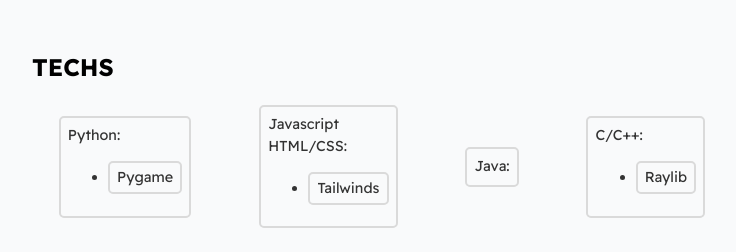
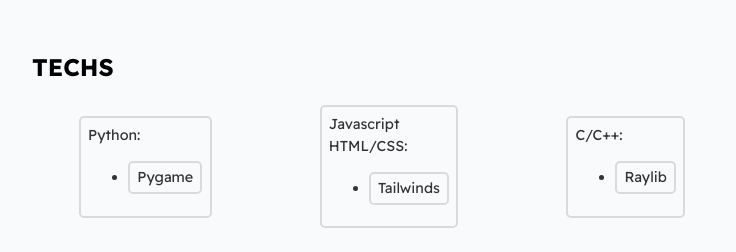
Before and after one commit to Lucas-HenriqueGoisSantos/Curriculum-Vitae, a plain HTML site: page index.html in a window 1280 px wide. Shown: the part 548-800 px from the top of the page, without its empty margins (258-994 px from the left). Drawn offline with Linux system fonts and the light colour scheme.

Commit message:
Mudando o PDF e outros pequenos ajustes

```diff
--- a/index.html
+++ b/index.html
@@ -78,12 +78,12 @@
           </ul>
         </div>
 
-        <div class="card--techstack">
+        <!-- <div class="card--techstack">
           <span> Java: </span>
-          <!-- <ul>
+          <ul>
             <li></li>
-          </ul> -->
-        </div>
+          </ul>
+        </div> -->
 
         <div class="card--techstack">
           <span> C/C++: </span>
```
Also changed, not shown: 1 other file.
